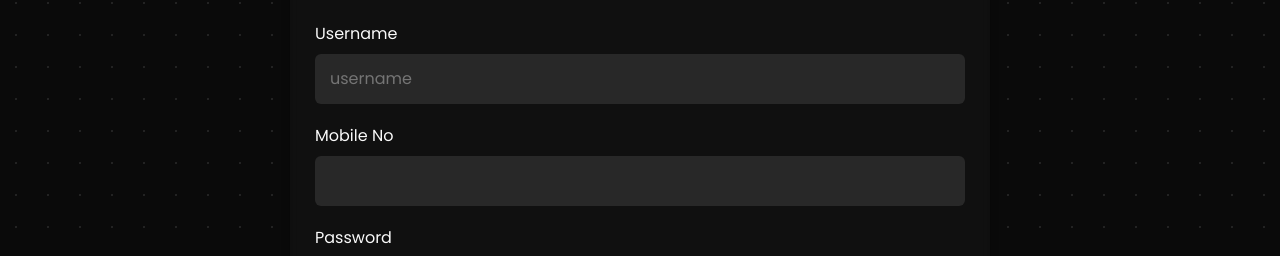
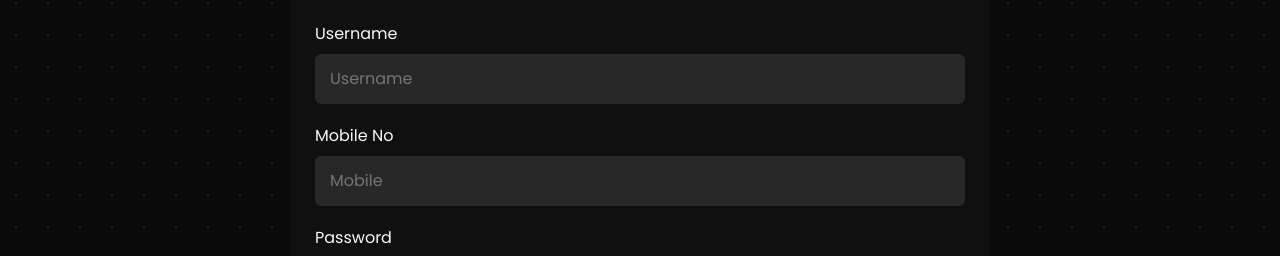
Before and after one commit to Suhaan-Bhandary/ground-booking-ui, a React (Vite) app: page /register in a window 1280 px wide. Shown: the part 173-429 px from the top of the page. Built offline with nearby package versions, Linux system fonts and the light colour scheme; no server answers.

Commit message:
feat: changed autocomplete and placeholder in user register

```diff
--- a/src/pages/UserRegister/UserRegister.tsx
+++ b/src/pages/UserRegister/UserRegister.tsx
@@ -69,8 +69,8 @@ const UserRegister = () => {
               <input
                 type="text"
                 name="user_name"
-                placeholder="username"
-                autoComplete="username"
+                placeholder="Username"
+                autoComplete="off"
                 value={values.user_name}
                 onChange={handleChange}
                 onBlur={handleBlur}
@@ -87,7 +87,8 @@ const UserRegister = () => {
               <input
                 type="tel"
                 name="mobile_no"
-                autoComplete="mobile tel"
+                placeholder="Mobile"
+                autoComplete="off"
                 value={values.mobile_no}
                 onChange={handleChange}
                 onBlur={handleBlur}
@@ -105,7 +106,7 @@ const UserRegister = () => {
                 type="password"
                 name="password"
                 placeholder="*****"
-                autoComplete="off"
+                autoComplete="new-password"
                 value={values.password}
                 onChange={handleChange}
                 onBlur={handleBlur}
@@ -126,7 +127,7 @@ const UserRegister = () => {
                 type="password"
                 name="confirmPassword"
                 placeholder="*****"
-                autoComplete="off"
+                autoComplete="new-password"
                 value={values.confirmPassword}
                 onChange={handleChange}
                 onBlur={handleBlur}
```
